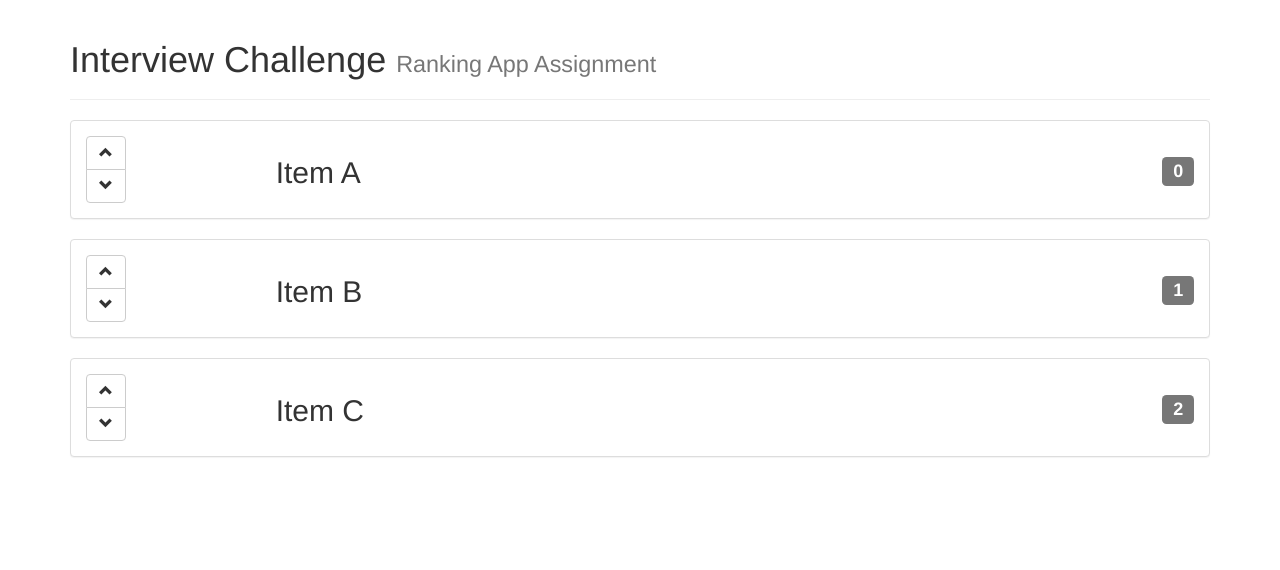
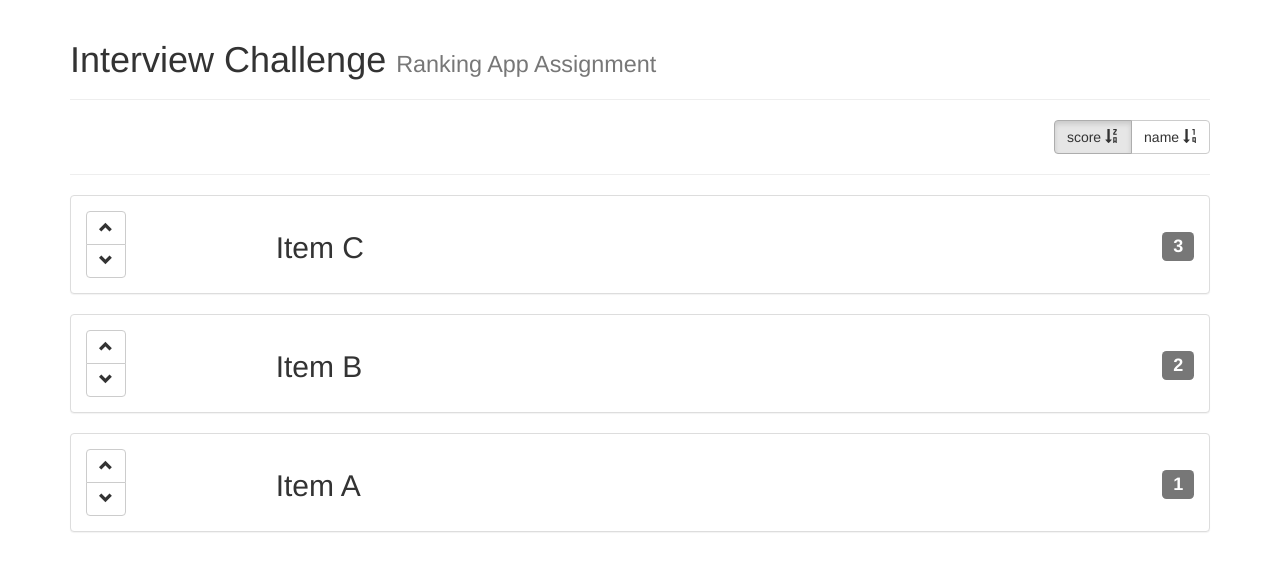
Before and after one commit to eknuth/interview, a website: page app/index.html in a window 1280 px wide. Drawn offline with nearby package versions, Linux system fonts and the light colour scheme.

Commit message:
allow sorting by score (desc) or name, with score as default, fixes #2

```diff
--- a/app/js/controllers.js
+++ b/app/js/controllers.js
@@ -6,14 +6,16 @@
             function($scope) {
                 $scope.items = [{
                     name: 'Item A',
-                    score: 0
+                    score: 1
                 }, {
                     name: 'Item B',
-                    score: 1
+                    score: 2
                 }, {
                     name: 'Item C',
-                    score: 2
+                    score: 3
                 }];
+
+                $scope.orderBy = '-score';
             }
         ]);
 
--- a/app/partials/main.html
+++ b/app/partials/main.html
@@ -7,7 +7,26 @@
       </small>
     </h1>
   </div>
-  <div class="panel panel-default" ng-repeat="item in items">
+  <div class="row">
+    <div class="col-md-4 col-xs-4 col-md-offset-8 col-xs-offset-8">
+      <div class="btn-group pull-right">
+        <button class="btn btn-default"
+                ng-click="orderBy='-score'"
+                ng-class="{ 'active': orderBy == '-score' }">
+          score
+          <span class="glyphicon glyphicon-sort-by-alphabet-alt" ng-click="orderBy='score'"></span>
+        </button>
+        <button class="btn btn-default"
+                ng-click="orderBy='name'"
+                ng-class="{ 'active': orderBy == 'name' }">
+          name
+          <span class="glyphicon glyphicon-sort-by-order"></span>
+        </button>
+      </div>
+    </div>
+  </div>
+  <hr/>
+  <div class="panel panel-default" ng-repeat="item in items | orderBy: orderBy">
     <div class="panel-body">
       <div class="row">
         <div class="col-md-2 col-xs-2">
```
Also changed, not shown: test/e2e/scenarios.js (+2 -2 lines).
